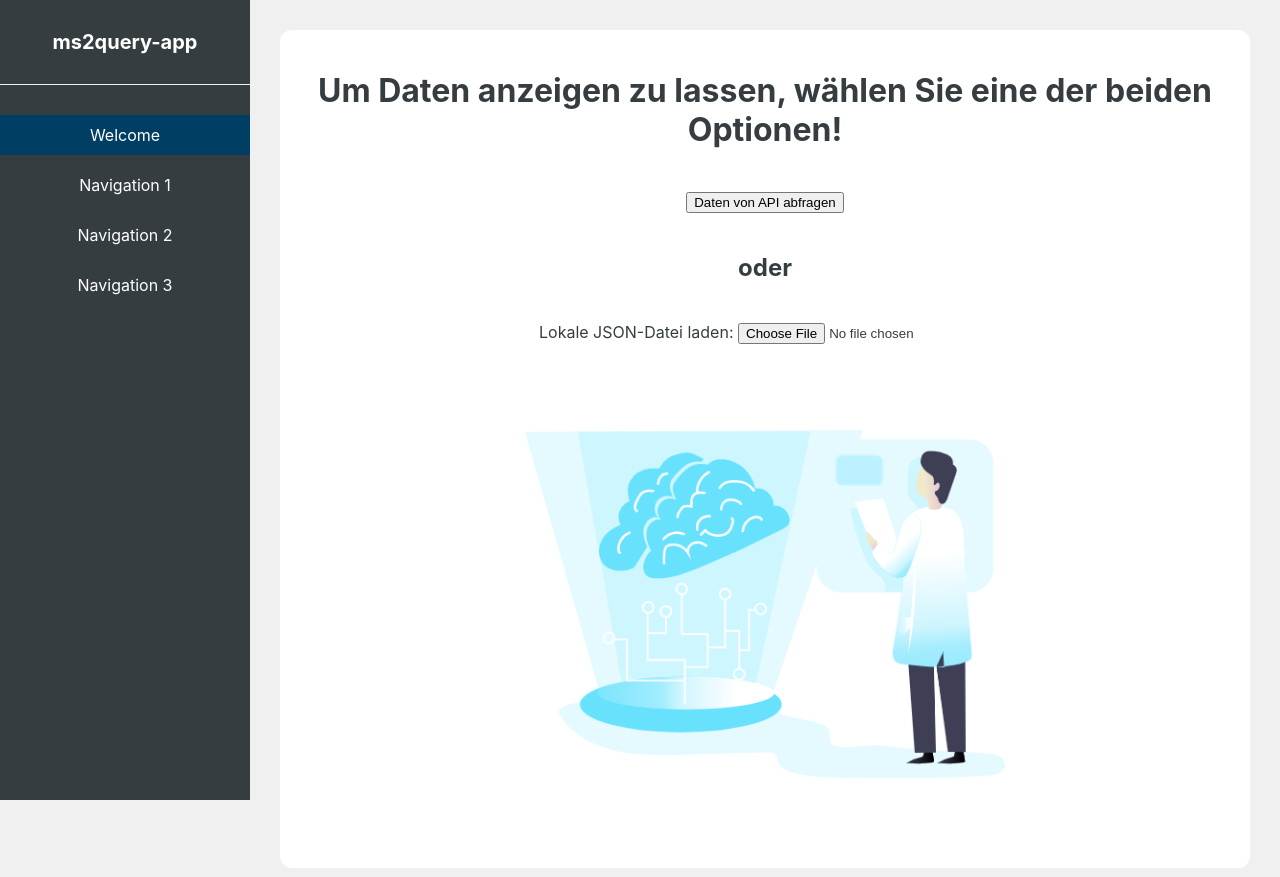
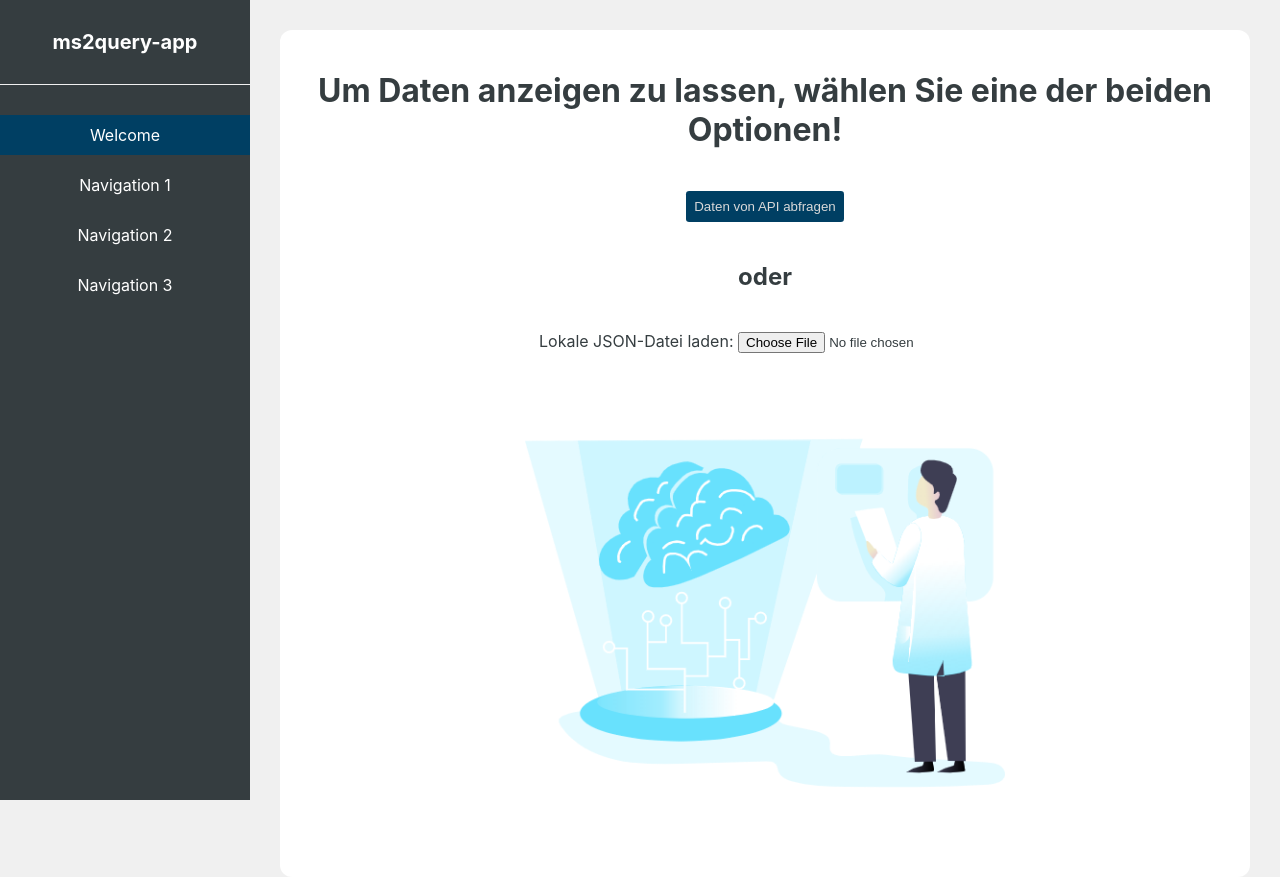
Before and after one commit to iomega/ms2query-app, a Svelte app in the folder frontend/: page / in a window 1280 px wide. Built offline with nearby package versions, Linux system fonts and the light colour scheme.

Commit message:
Use Button.svelte in App.svelte

```diff
--- a/frontend/src/App.svelte
+++ b/frontend/src/App.svelte
@@ -5,6 +5,7 @@
     import Input from "./components/Input.svelte";
     import { getResults } from "./api/fetch.api";
     import { fade } from "svelte/transition";
+    import Button from "./components/Button.svelte";
 
     let tableItems = [];
     $: console.log("tableItems: ", tableItems);
@@ -49,11 +50,11 @@
                     </h1>
 
                     <div>
-                        <button
+                        <Button
                             id="get-data-button"
                             on:click="{() => getDataFromApi()}">
                             Daten von API abfragen
-                        </button>
+                        </Button>
                     </div>
 
                     <h2>oder</h2>
```
